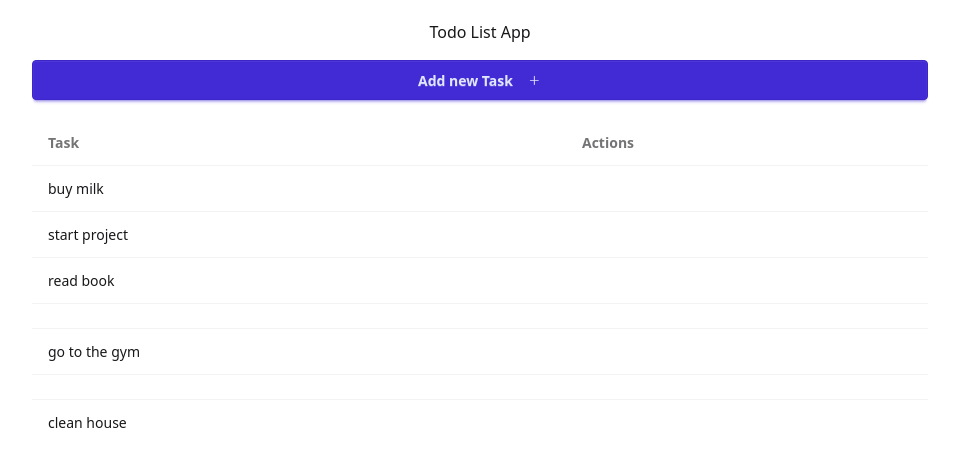
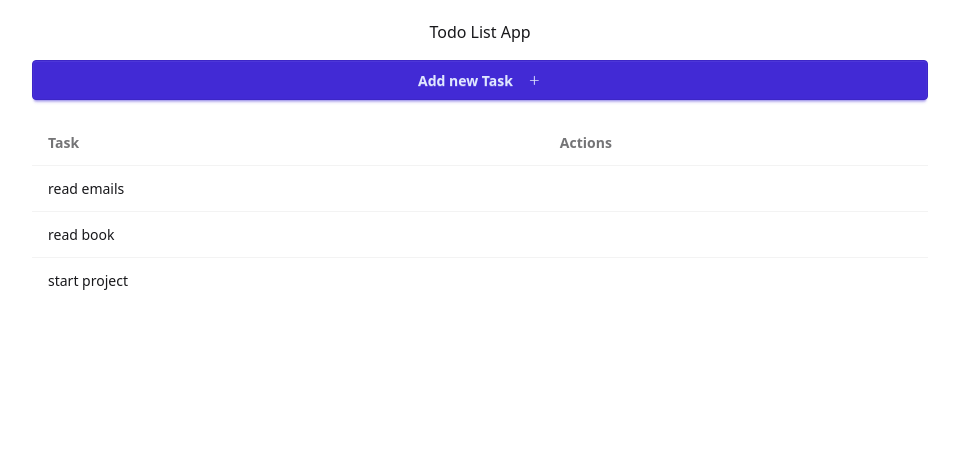
Before and after one commit to Sara18Santos/todo-app, a Next.js app: page / in a window 1280 px wide. Shown: the top 466 px of the page, without its empty margins (160-1119 px from the left). Built offline with nearby package versions, Linux system fonts and the light colour scheme; data requests are answered from the project's data file.

Commit message:
fix problem on addTask

```diff
--- a/app/components/AddTask.tsx
+++ b/app/components/AddTask.tsx
@@ -13,34 +13,36 @@ const AddTask = () => {
   const handleSubmitNewTodo: FormEventHandler<HTMLFormElement> = async (e) => {
     e.preventDefault();
     await addTodo({
-      id:uuidv4(), text: newTaskvalue
+      id:uuidv4(),
+      text: newTaskvalue
 
     });
     setNewTaskValue("");
     setModalOpen(false);
     router.refresh();
-  }
+  };
 
 
   return (
     <div>
       <button onClick={()=>setModalOpen(true)} className="btn btn-primary w-full"> Add new Task <GoPlus className="ml-2" size={15}/> </button>
       <Modal modalOpen={modalOpen} setModalOpen={setModalOpen}>
-        <form onClick={handleSubmitNewTodo}>
+        <form onSubmit={handleSubmitNewTodo}>
           <h3 className="font-bold text-lg">Add new task</h3>
           <div className="modal-action">
             <input value={newTaskvalue}
-            onChange={e => setNewTaskValue(e.target.value)}
+            onChange={(e) => setNewTaskValue(e.target.value)}
             type="text"
             placeholder="Type here"
             className="input input-bordered w-full" />
+
             <button type='submit' className="btn">Submit</button>
           </div>
         </form>
       </Modal>
     </div>
 
-  )
-}
+  );
+};
 
 export default AddTask
--- a/app/components/Modal.tsx
+++ b/app/components/Modal.tsx
@@ -11,11 +11,11 @@ const Modal: React.FC<ModalProps> = ({ modalOpen, setModalOpen, children }) => {
       <div className="modal-box">
         {children}
         <div className="modal-action">
-          {/* if there is a button in form, it will close the modal */}
-          <button className="btn" onClick={() => setModalOpen(false)}>
+
+        </div>
+        <button className="btn" onClick={() => setModalOpen(false)}>
             Close
           </button>
-        </div>
       </div>
     </div>
   );
--- a/data/todos.json
+++ b/data/todos.json
@@ -1,32 +1,16 @@
 {
   "tasks": [
     {
-      "id": "1",
-      "text": "buy milk"
+      "id": "c7a39706-d090-4f9f-8e99-4a883c6c6f1f",
+      "text": "read emails"
     },
     {
-      "id": "2",
-      "text": "start project"
-    },
-    {
-      "id": "3",
+      "id": "2e687fcc-ee7d-4273-8308-bba903f32909",
       "text": "read book"
     },
     {
-      "id": "3",
-      "text": ""
-    },
-    {
-      "id": "3",
-      "text": "go to the gym"
-    },
-    {
-      "id": "3",
-      "text": ""
-    },
-    {
-      "id": "3",
-      "text": "clean house"
+      "id": "6d65fe92-8391-4e85-b47c-f992ac07762a",
+      "text": "start project"
     }
   ]
 }
```
